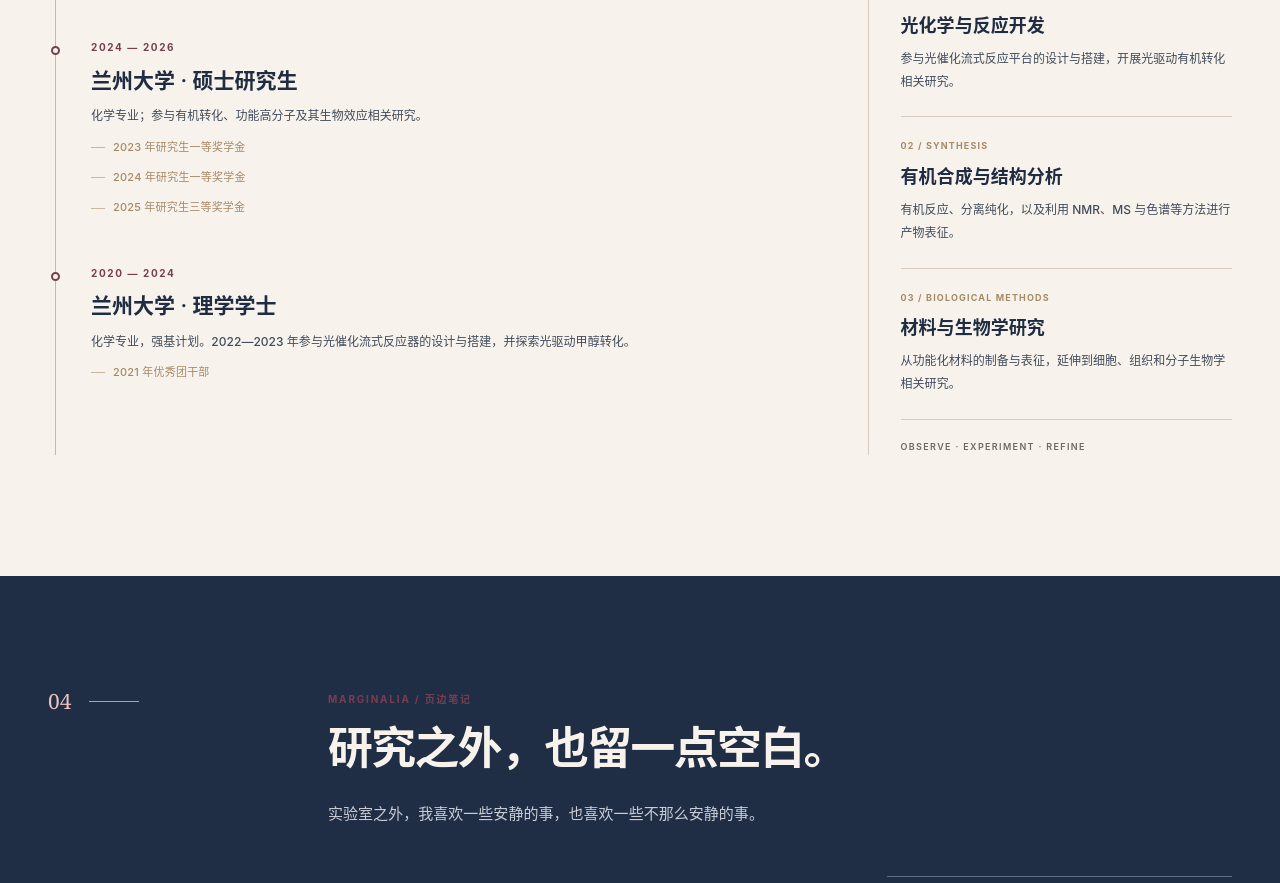
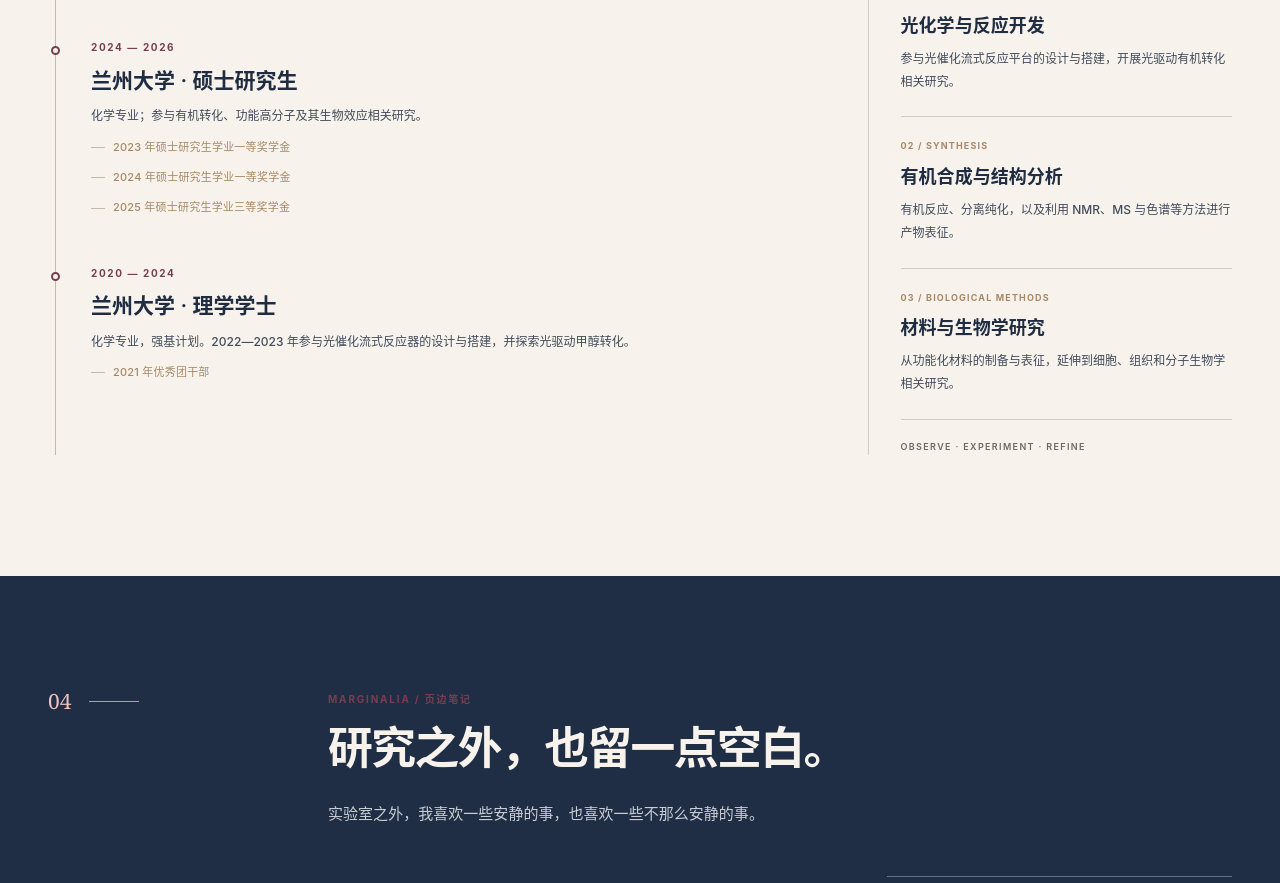
Before and after one commit to Caelumeri/Caelumeri.github.io, a plain HTML site: page index.html in a window 1280 px wide. Shown: the part 3960-4843 px from the top of the page. Drawn offline with Linux system fonts and the light colour scheme.

Commit message:
content: 硕士奖学金统一为「硕士研究生学业x等奖学金」，与博士条目对齐

```diff
--- a/index.html
+++ b/index.html
@@ -1598,9 +1598,9 @@ L 224.3 176.3
             <div class="timeline-date">2024 — 2026</div>
             <h3 data-i18n="degree2">兰州大学 · 硕士研究生</h3>
             <p data-i18n="degree2Desc">化学专业；参与有机转化、功能高分子及其生物效应相关研究。</p>
-            <p class="timeline-honor" data-i18n="honor2023">2023 年研究生一等奖学金</p>
-            <p class="timeline-honor" data-i18n="honor2024">2024 年研究生一等奖学金</p>
-            <p class="timeline-honor" data-i18n="honor2025">2025 年研究生三等奖学金</p>
+            <p class="timeline-honor" data-i18n="honor2023">2023 年硕士研究生学业一等奖学金</p>
+            <p class="timeline-honor" data-i18n="honor2024">2024 年硕士研究生学业一等奖学金</p>
+            <p class="timeline-honor" data-i18n="honor2025">2025 年硕士研究生学业三等奖学金</p>
           </article>
           <article class="timeline-item reveal">
             <div class="timeline-date">2020 — 2024</div>
@@ -1741,9 +1741,9 @@ L 224.3 176.3
     "degree1": "兰州大学 · 博士研究生",
     "degree1Desc": "化学化工学院 · 天然产物化学全国重点实验室 · 有机化学方向",
     "degree1Honor": "2026 年博士研究生学业二等奖学金",
-    "honor2023": "2023 年研究生一等奖学金",
-    "honor2024": "2024 年研究生一等奖学金",
-    "honor2025": "2025 年研究生三等奖学金",
+    "honor2023": "2023 年硕士研究生学业一等奖学金",
+    "honor2024": "2024 年硕士研究生学业一等奖学金",
+    "honor2025": "2025 年硕士研究生学业三等奖学金",
     "honor2021": "2021 年优秀团干部",
     "degree2": "兰州大学 · 硕士研究生",
     "degree2Desc": "化学专业；参与有机转化、功能高分子及其生物效应相关研究。",
@@ -1824,9 +1824,9 @@ L 224.3 176.3
     "degree1": "Lanzhou University · PhD researcher",
     "degree1Desc": "College of Chemistry and Chemical Engineering · State Key Laboratory of Natural Product Chemistry · Organic Chemistry",
     "degree1Honor": "2026 Doctoral Academic Scholarship (Second Class)",
-    "honor2023": "2023 Graduate Scholarship (First Class)",
-    "honor2024": "2024 Graduate Scholarship (First Class)",
-    "honor2025": "2025 Graduate Scholarship (Third Class)",
+    "honor2023": "2023 Master's Academic Scholarship (First Class)",
+    "honor2024": "2024 Master's Academic Scholarship (First Class)",
+    "honor2025": "2025 Master's Academic Scholarship (Third Class)",
     "honor2021": "2021 Outstanding Youth League Cadre",
     "degree2": "Lanzhou University · Master's study",
     "degree2Desc": "Chemistry, with research involving organic transformations, functional polymers, and associated biological effects.",
```
